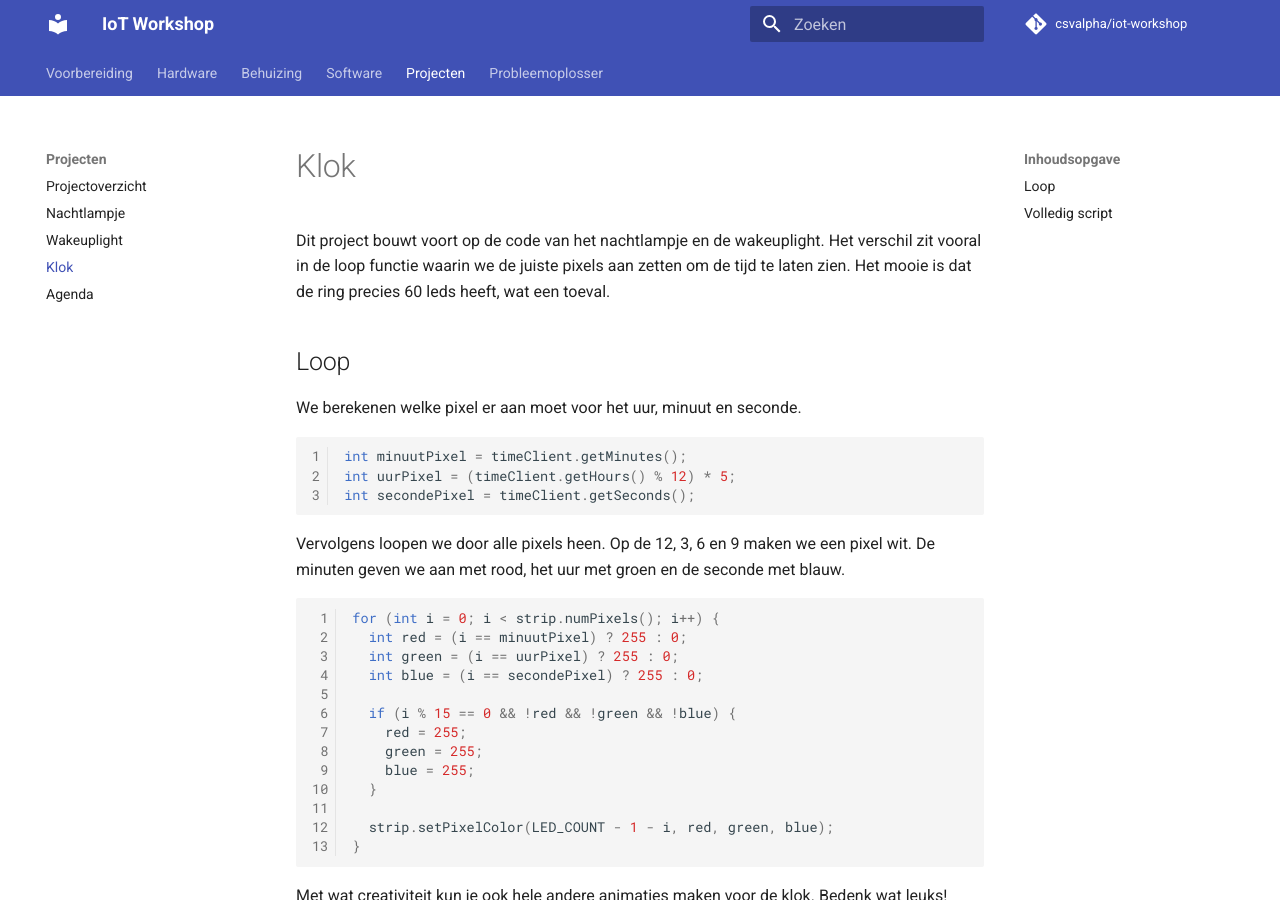
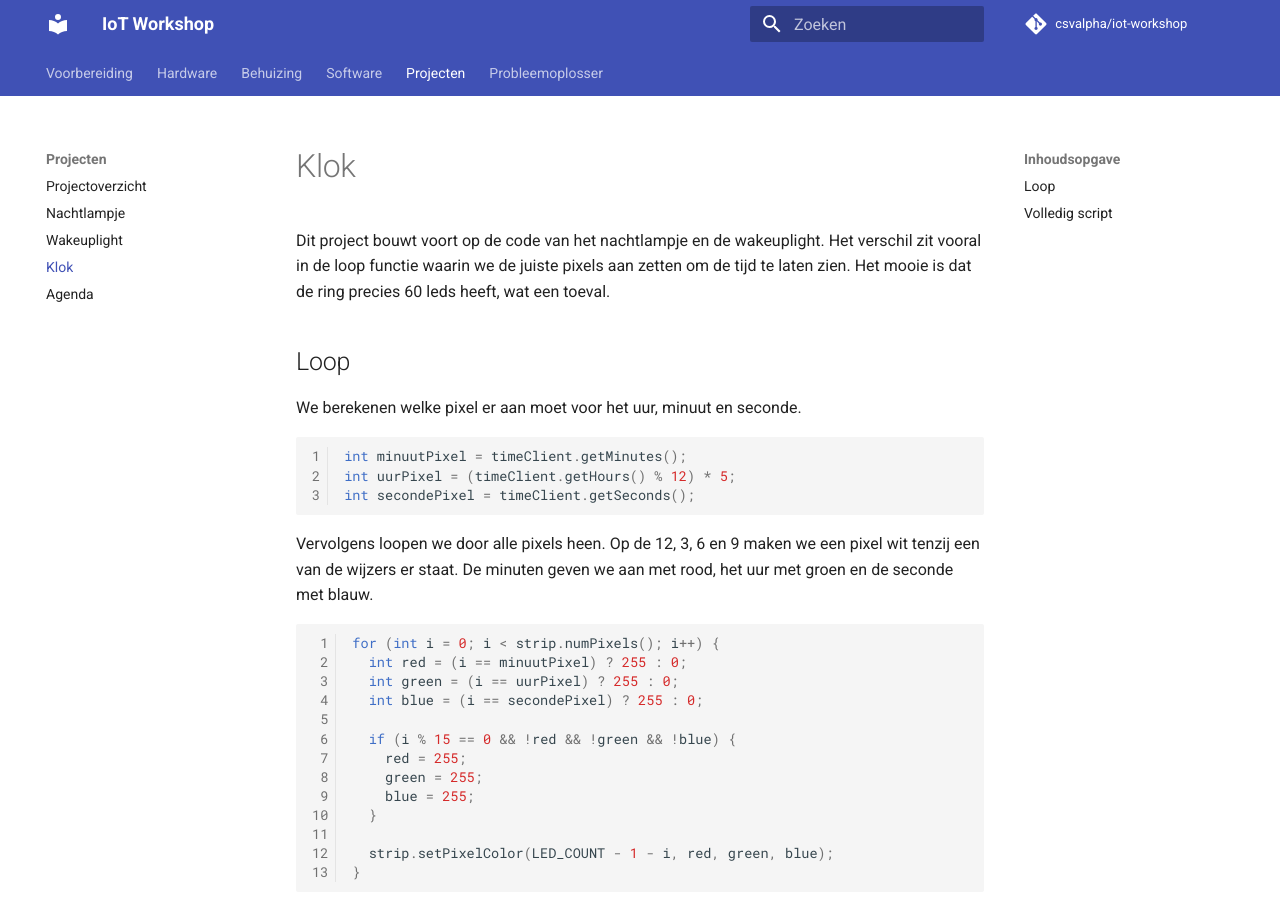
Before and after one commit to csvalpha/iot-workshop, an MkDocs documentation site: the page built from docs/projecten/klok.md, in a window 1280 px wide and 900 px high. Built offline with MkDocs 1.6.1 and Material for MkDocs 9.7.7, drawn with Linux system fonts in a browser that asks for light colours; comment, search, counter and statistics services are not loaded.

Commit message:
Update klok.md

````diff
--- a/docs/projecten/klok.md
+++ b/docs/projecten/klok.md
@@ -9,7 +9,7 @@ int uurPixel = (timeClient.getHours() % 12) * 5;
 int secondePixel = timeClient.getSeconds();
 ```
 
-Vervolgens loopen we door alle pixels heen. Op de 12, 3, 6 en 9 maken we een pixel wit. De minuten geven we aan met rood, het uur met groen en de seconde met blauw.
+Vervolgens loopen we door alle pixels heen. Op de 12, 3, 6 en 9 maken we een pixel wit tenzij een van de wijzers er staat. De minuten geven we aan met rood, het uur met groen en de seconde met blauw.
 ```arduino
 for (int i = 0; i < strip.numPixels(); i++) {
   int red = (i == minuutPixel) ? 255 : 0;
````
